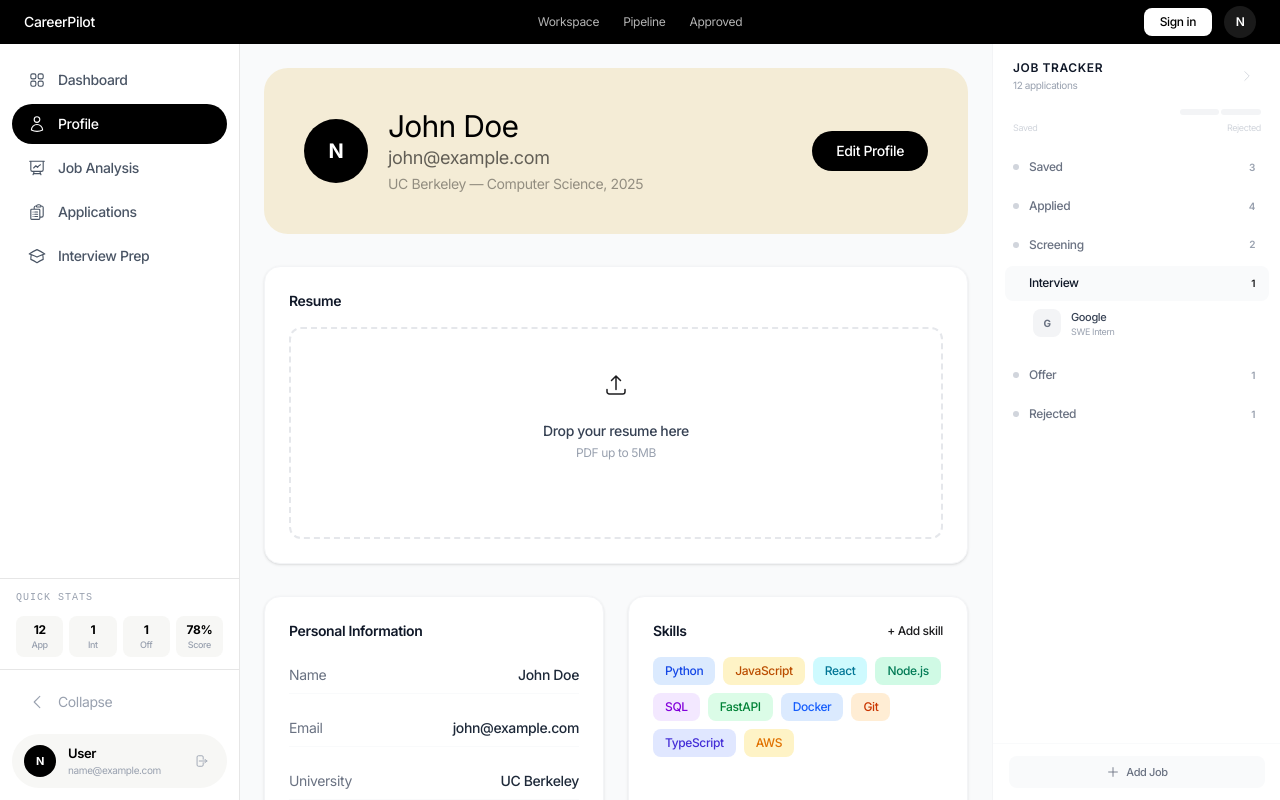
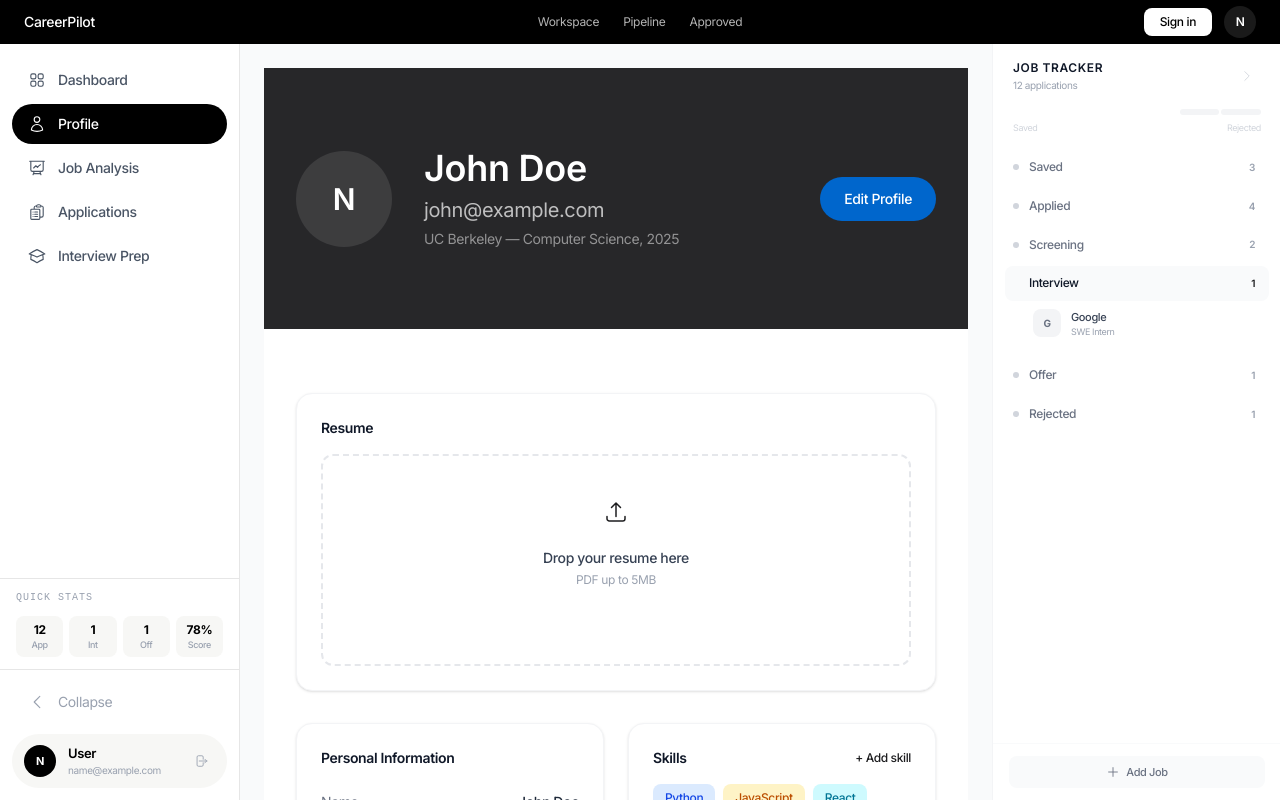
Before and after one commit to bhuwanb23/career_pilot, a React (Vite) app in the folder frontend/: page /profile in a window 1280 px wide. Built offline with nearby package versions, Linux system fonts and the light colour scheme; sample sign-in values are in the browser's storage.

Commit message:
feat: update ProfilePage with Apple design - dark hero, light content

```diff
--- a/frontend/src/pages/ProfilePage.jsx
+++ b/frontend/src/pages/ProfilePage.jsx
@@ -11,30 +11,33 @@ export default function ProfilePage({ leftCollapsed, rightCollapsed, onToggleLef
 
   return (
     <AppLayout leftCollapsed={leftCollapsed} rightCollapsed={rightCollapsed} onToggleLeft={onToggleLeft} onToggleRight={onToggleRight}>
-      <div className="max-w-4xl mx-auto space-y-8">
-        {/* Header */}
-        <div className="bg-[#f4ecd6] rounded-3xl p-10">
-          <div className="flex items-center gap-5">
-            <div className="w-16 h-16 rounded-full bg-black flex items-center justify-center text-white text-xl font-bold flex-shrink-0">
+      {/* Hero - Dark */}
+      <div className="bg-[#272729] py-20 px-8">
+        <div className="max-w-4xl mx-auto flex items-center gap-8">
+          <div className="w-24 h-24 rounded-full bg-white/10 flex items-center justify-center text-white text-3xl font-semibold flex-shrink-0">
             {initials}
           </div>
           <div className="flex-1 min-w-0">
-              <h1 className="text-3xl font-light text-black tracking-tight">John Doe</h1>
-              <p className="text-lg text-black/60 font-light">john@example.com</p>
-              <p className="text-sm text-black/40 mt-0.5">UC Berkeley — Computer Science, 2025</p>
+            <h1 className="text-4xl font-semibold text-white tracking-tight mb-2" style={{ letterSpacing: "-0.28px" }}>John Doe</h1>
+            <p className="text-xl text-white/70 mb-1" style={{ lineHeight: "1.47" }}>john@example.com</p>
+            <p className="text-sm text-white/50">UC Berkeley — Computer Science, 2025</p>
           </div>
-            <button className="px-6 py-2.5 rounded-full bg-black text-white text-sm font-medium hover:bg-gray-800 transition-colors">
+          <button className="px-6 py-3 rounded-full bg-[#0066cc] text-white text-sm font-medium hover:bg-[#0071e3] transition-colors">
             Edit Profile
           </button>
         </div>
       </div>
 
+      {/* Content - Light */}
+      <div className="bg-white py-16 px-8">
+        <div className="max-w-4xl mx-auto space-y-8">
           <ResumeCard />
           <ProfileDetails />
           <ExperienceTimeline />
           <ProjectCards />
           <CareerPersonas />
         </div>
+      </div>
     </AppLayout>
   );
 }
```
Lines whose indentation alone changed are shown as unchanged.
